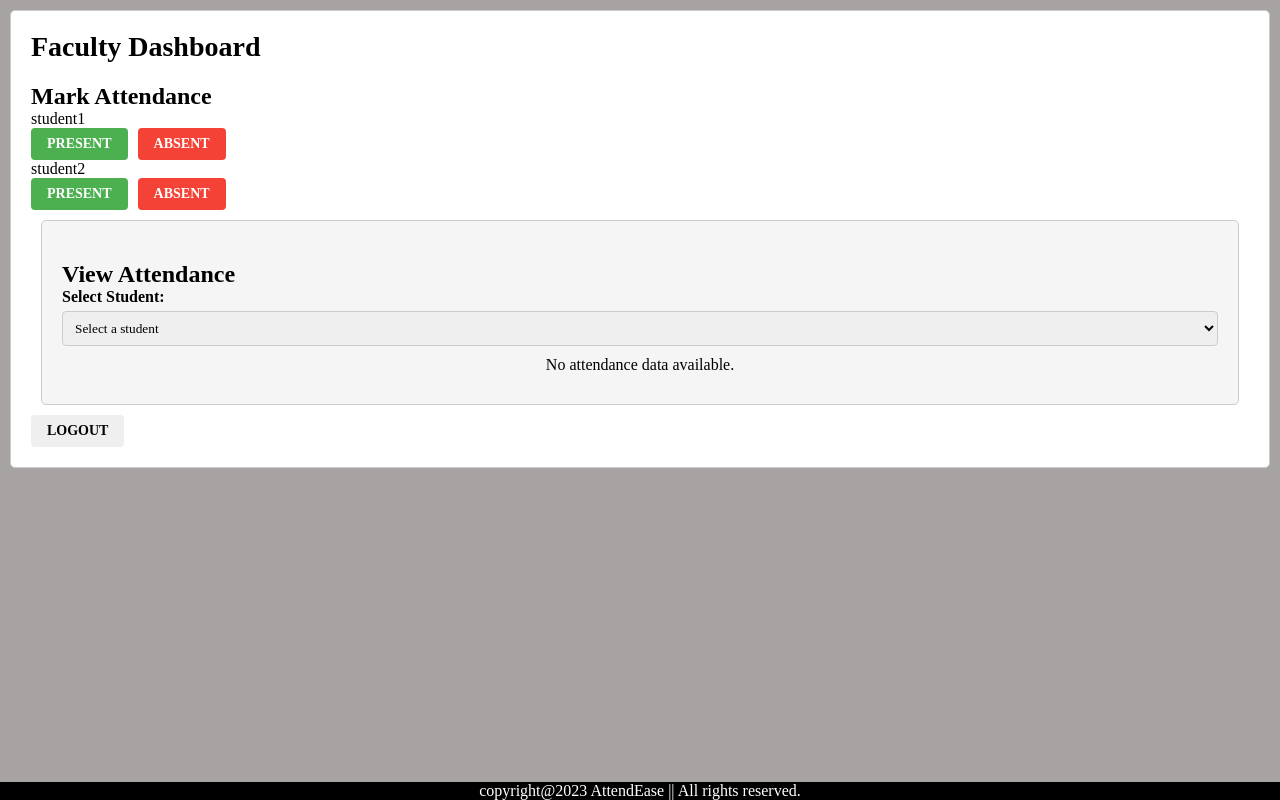
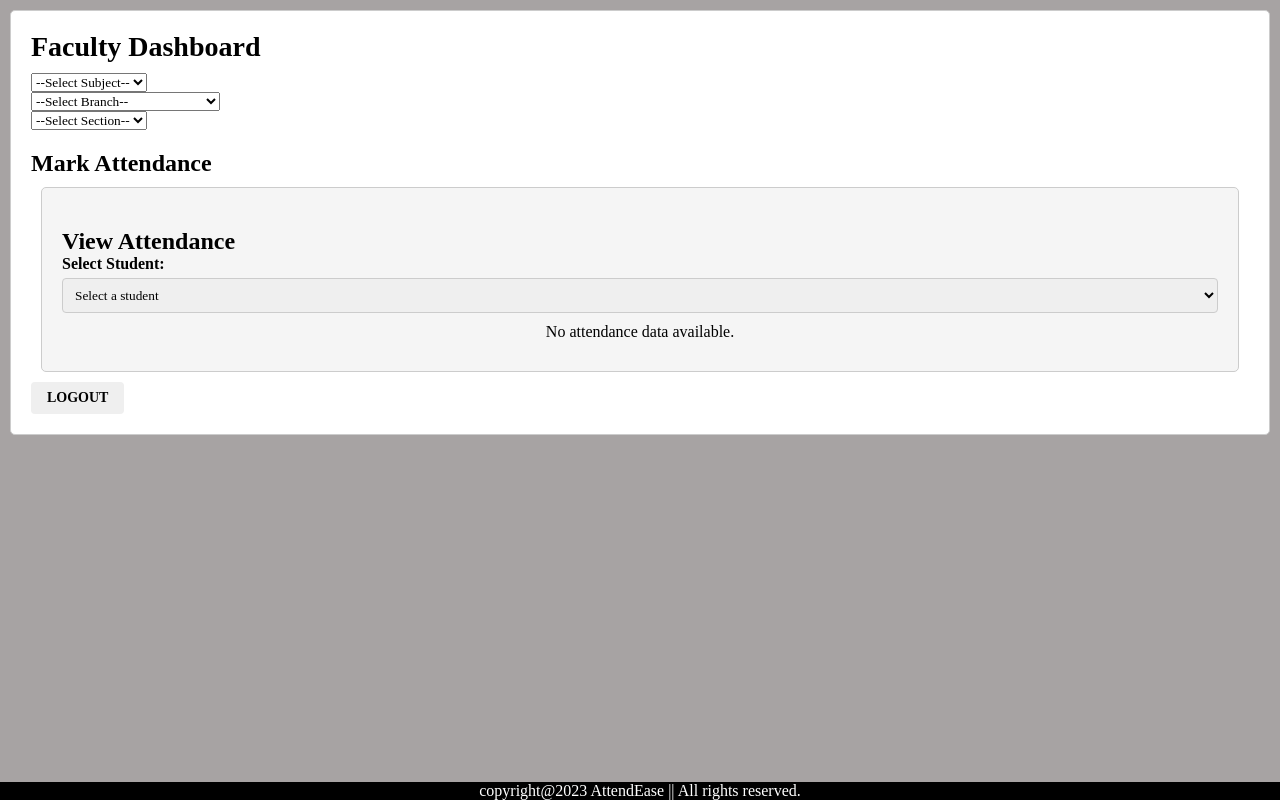
Before and after one commit to ishika3838/Attendance-App, a React (Create React App) app: page /facultydashboard in a window 1280 px wide. Built offline with nearby package versions, Linux system fonts and the light colour scheme.

Commit message:
faculty page registration page

```diff
--- a/src/App.jsx
+++ b/src/App.jsx
@@ -15,7 +15,8 @@ const initialUsers = [
     role: "student",
     year: "1",
     rollno: "304",
-    branch: "Branch A",
+    branch: "Computer Science Engineering",
+    section:"A",
     attendance: [],
   },
   {
@@ -24,7 +25,8 @@ const initialUsers = [
     role: "student",
     year: "",
     rollno: "",
-    branch: "",
+    branch: "Information Technology",
+    section:"A",
     attendance: [],
   },
 ];
--- a/src/components/faculty/index.jsx
+++ b/src/components/faculty/index.jsx
@@ -3,8 +3,11 @@ import ViewAttendance from '../viewAttendance';
 import { Wrapper } from './style';
 function Faculty({ users ,setSelectedRole }) {
   const [attendanceData, setAttendanceData] = useState({});
+  const [selectedBranch,setselectedBranch]=useState('');
+  const [selectedSection , setselectedSection] = useState('')
+  const [selectedSubject , setselectedSubject] = useState('')
 // Filter out faculty users from the list
-  const studentUsers = users.filter(user => user.role === 'student');
+  const studentUsers = users.filter(user => user.role === 'student' && user.branch === selectedBranch && user.section === selectedSection);
   const markAttendance = (username, status) => {
     const currentDate = new Date().toISOString().split('T')[0];
     const updatedAttendance = {
@@ -26,7 +29,48 @@ function Faculty({ users ,setSelectedRole }) {
   return (
        <Wrapper>
      <h2>Faculty Dashboard</h2>
+     <div>
+              <div className="input">
 
+                <select
+                  value={selectedSubject}
+                  onChange={(e) => setselectedSubject(e.target.value)}
+                >
+                  <option value="" selected disabled>
+                    --Select Subject--
+                  </option>
+                  <option value="Dbms">Dbms</option>
+                  <option value="Oops">Oops</option>
+                </select>
+              </div>
+
+              <div className="input">
+
+                <select
+                  value={selectedBranch}
+                  onChange={(e) =>setselectedBranch(e.target.value)}
+                >
+                  <option value="" selected disabled>
+                    --Select Branch--
+                  </option>
+                  <option value="Computer Science Engineering">Computer Science Engineering</option>
+                  <option value="Information Technology">Information Technology</option>
+                </select>
+              </div>
+
+              <div className="input">
+
+                <select value={selectedSection} onChange={(e) => setselectedSection(e.target.value)}>
+                  <option value="" selected disabled>
+                    --Select Section--
+                  </option>
+                  <option value="A">A</option>
+                  <option value="B">B</option>
+                  <option value="C">C</option>
+                  <option value="D">D</option>
+                </select>
+              </div>
+            </div>
       <h3>Mark Attendance</h3>
       {studentUsers.map(u => (
         <div key={u.username}>
--- a/src/components/register/index.jsx
+++ b/src/components/register/index.jsx
@@ -1,24 +1,23 @@
-import React, { useState } from 'react';
-import { useNavigate } from 'react-router-dom';
-import axios from 'axios';
-import Wrapper from './style';
-import user_icon from '../assets/user_icon.png'
-import contact_icon from '../assets/contact_icon_n.png'
-import pass from '../assets/padlock_icon.png'
-import confirm_pass from '../assets/confirm_pass.png'
+import React, { useState } from "react";
+import { useNavigate } from "react-router-dom";
+import axios from "axios";
+import Wrapper from "./style";
+import user_icon from "../assets/user_icon.png";
+import contact_icon from "../assets/contact_icon_n.png";
+import pass from "../assets/padlock_icon.png";
+import confirm_pass from "../assets/confirm_pass.png";
 
-const Register=({ handleRegister,selectedRole,setSelectedRole })=> {
-
-  const [username, setUsername] = useState('');
-  const [contact,setContact] = useState('');
-  const [password, setPassword] = useState('');
-  const [confirmPassword, setConfirmPassword] = useState('');
-  const [rollno, setRollno] = useState('');
-  const [year, setYear] = useState('');
-  const [subject, setSubject] = useState('');
-  const [branch, setBranch] = useState('');
-  const [section, setSection] = useState('');
-  const [photoUrl,setPhotoUrl] = useState('');
+const Register = ({ handleRegister, selectedRole, setSelectedRole }) => {
+  const [username, setUsername] = useState("");
+  const [contact, setContact] = useState("");
+  const [password, setPassword] = useState("");
+  const [confirmPassword, setConfirmPassword] = useState("");
+  const [rollno, setRollno] = useState("");
+  const [year, setYear] = useState("");
+  const [subject, setSubject] = useState("");
+  const [branch, setBranch] = useState("");
+  const [section, setSection] = useState("");
+  const [photoUrl, setPhotoUrl] = useState("");
 
   const navigate = useNavigate();
 
@@ -26,7 +25,7 @@ const Register=({ handleRegister,selectedRole,setSelectedRole })=> {
     e.preventDefault();
 
     if (password !== confirmPassword) {
-      alert('Passwords do not match. Please try again.');
+      alert("Passwords do not match. Please try again.");
       return;
     }
 
@@ -35,64 +34,63 @@ const Register=({ handleRegister,selectedRole,setSelectedRole })=> {
       password,
       contact,
       role: selectedRole,
-      rollno: selectedRole === 'student' ? rollno : '',
-      year: selectedRole === 'student' ? year : '',
-      branch: selectedRole === 'student' ? branch : '',
-      section: setSection ==='student' ? section:'',
-      subject: selectedRole === 'faculty' ? subject : '',
-      photoUrl:selectedRole === 'student' ? photoUrl: '',
+      rollno: selectedRole === "student" ? rollno : "",
+      year: selectedRole === "student" ? year : "",
+      branch: selectedRole === "student" ? branch : "",
+      section: setSection === "student" ? section : "",
+      subject: selectedRole === "faculty" ? subject : "",
+      photoUrl: selectedRole === "student" ? photoUrl : "",
       attendance: [],
     };
 
-    e.target.value="registering";
-    e.target.disabled='true';
+    e.target.value = "registering";
+    e.target.disabled = "true";
     axios
-      .post('https://server-api1-li2k.onrender.com/api/user/add', {username,contact,password,selectedRole})
+      .post("https://server-api1-li2k.onrender.com/api/user/add", {
+        username,
+        contact,
+        password,
+        selectedRole,
+      })
       .then((response) => {
-       console.log(response.data)
+        console.log(response.data);
         console.log(selectedRole);
-       alert("successfully registered")
+        alert("successfully registered");
       })
       .catch((error) => {
-        console.error('Error registering user:', error);
+        console.error("Error registering user:", error);
       })
       .finally(() => {
-        e.target.value="signup";
-        e.target.disabled='false';
-        setUsername('');
-        setContact('');
-        setPassword('');
-        setSelectedRole('');
-
+        e.target.value = "signup";
+        e.target.disabled = "false";
+        setUsername("");
+        setContact("");
+        setPassword("");
+        setSelectedRole("");
       });
 
     handleRegister(user);
 
-    setUsername('');
-    setPassword('');
-    setConfirmPassword('');
-    setRollno('');
-    setYear('');
-    setSubject('');
-    setBranch('');
-    setPhotoUrl('');
-    alert('Registration successful! Please proceed to login.');
-    navigate('/login');
-
+    setUsername("");
+    setPassword("");
+    setConfirmPassword("");
+    setRollno("");
+    setYear("");
+    setSubject("");
+    setBranch("");
+    setPhotoUrl("");
+    alert("Registration successful! Please proceed to login.");
+    navigate("/login");
   };
-
 
   return (
     <Wrapper>
-<div className='container'>
-
+      <div className="container">
         <h2>Register</h2>
 
         <form onSubmit={handleSubmit}>
-
-    <div className='input'>
-
-    <img src={user_icon} alt='user_icon'/>
+          <div className="input">
+            <img src={user_icon} alt="user_icon" />
             <input
               type="text"
               placeholder="Your Name"
@@ -101,9 +99,8 @@ const Register=({ handleRegister,selectedRole,setSelectedRole })=> {
             />
           </div>
 
-      <div className='input'>
-
-      <img src={contact_icon} alt='contact_icon'/>
+          <div className="input">
+            <img src={contact_icon} alt="contact_icon" />
             <input
               type="text"
               placeholder="Contact"
@@ -112,19 +109,16 @@ const Register=({ handleRegister,selectedRole,setSelectedRole })=> {
             />
           </div>
 
-<div className='input'>
-
-<img src={pass} alt='password_icon'/>
+          <div className="input">
+            <img src={pass} alt="password_icon" />
             <input
               type="password"
               placeholder="Password"
               value={password}
               onChange={(e) => setPassword(e.target.value)}
-
             />
 
-
-<img src={confirm_pass} alt='confirmpass_icon'/>
+            <img src={confirm_pass} alt="confirmpass_icon" />
             <input
               type="password"
               placeholder="Confirm Password"
@@ -138,12 +132,10 @@ const Register=({ handleRegister,selectedRole,setSelectedRole })=> {
           <option value="faculty">Faculty</option>
         </select> */}
 
-        {selectedRole === 'student' && (
+          {selectedRole === "student" && (
             <div>
-
-<div className='input'>
-
-<img src={user_icon} alt='user_icon'/>
+              <div className="input">
+                <img src={user_icon} alt="user_icon" />
                 <input
                   type="text"
                   placeholder="Rollnumber"
@@ -152,15 +144,15 @@ const Register=({ handleRegister,selectedRole,setSelectedRole })=> {
                 />
               </div>
 
-        <div className='input'>
-
-
+              <div className="input">
                 {/* <label> */}
                 {/* Select Year: */}
 
-              <img src={user_icon} alt='user_icon'/>
+                <img src={user_icon} alt="user_icon" />
                 <select value={year} onChange={(e) => setYear(e.target.value)}>
-                <option value="" selected disabled>--Select Year--</option>
+                  <option value="" selected disabled>
+                    --Select Year--
+                  </option>
                   <option value="1">1 Year</option>
                   <option value="2">2 Year</option>
                   <option value="3">3 Year</option>
@@ -170,114 +162,106 @@ const Register=({ handleRegister,selectedRole,setSelectedRole })=> {
                 {/* </label> */}
               </div>
 
-        <div className='input'>
-
-
+              <div className="input">
                 {/* <label> */}
                 {/* Select Branch: */}
 
-              <img src={user_icon} alt='user_icon'/>
-              <select value={branch} onChange={(e) => setBranch(e.target.value)}>
-                <option value="" selected disabled>--Select Branch--</option>
-                <option value="Computer Science Engineering">Computer Science Engineering</option>
-                <option value="Information Technology">Information Technology</option>
-                {/* Add more branches here */}
+                <img src={user_icon} alt="user_icon" />
+                <select
+                  value={branch}
+                  onChange={(e) => setBranch(e.target.value)}
+                >
+                  <option value="" selected disabled>
+                    --Select Branch--
+                  </option>
+                  <option value="Computer Science Engineering">
+                    Computer Science Engineering
+                  </option>
+                  <option value="Information Technology">
+                    Information Technology
+                  </option>
                 </select>
-            {/* </label> */}
               </div>
-            {/* <label> */}
 
-            <div className='input'>
-
-
-              {/* Select Section: */}
-
-              <img src={user_icon} alt='user_icon'/>
-              <select value={section} onChange={(e) => setSection(e.target.value)}>
-                <option value="" selected disabled>Select Section</option>
+              <div className="input">
+                <img src={user_icon} alt="user_icon" />
+                <select
+                  value={section}
+                  onChange={(e) => setSection(e.target.value)}
+                >
+                  <option value="" selected disabled>
+                    Select Section
+                  </option>
                   <option value="A">A</option>
                   <option value="B">B</option>
                   <option value="C">C</option>
                   <option value="D">D</option>
-                {/* Add more years here */}
                 </select>
-            {/* </label> */}
               </div>
             </div>
           )}
-        {selectedRole === 'faculty' && (
+          {/* {selectedRole === "faculty" && (
             <div>
-            {/* <label> */}
-
-   <div className='input'>
-
-
-              {/* Select Subject: */}
-
-              <img src={user_icon} alt='user_icon'/>
-              <select value={subject} onChange={(e) => setSubject(e.target.value)}>
-                <option value="" selected disabled>--Select Subject--</option>
+              <div className="input">
+                <img src={user_icon} alt="user_icon" />
+                <select
+                  value={subject}
+                  onChange={(e) => setSubject(e.target.value)}
+                >
+                  <option value="" selected disabled>
+                    --Select Subject--
+                  </option>
                   <option value="subject1">Dbms</option>
                   <option value="subject2">Oops</option>
-                {/* Add more subjects here */}
                 </select>
-            {/* </label> */}
               </div>
-            {/* <label> */}
 
-   <div className='input'>
-
-
-              {/* Select Branch: */}
-
-                  <img src={user_icon} alt='user_icon'/>
-              <select value={branch} onChange={(e) => setBranch(e.target.value)}>
-                <option value="" selected disabled>--Select Branch--</option>
+              <div className="input">
+                <img src={user_icon} alt="user_icon" />
+                <select
+                  value={branch}
+                  onChange={(e) => setBranch(e.target.value)}
+                >
+                  <option value="" selected disabled>
+                    --Select Branch--
+                  </option>
                   <option value="branch1">Computer Science Engineering</option>
                   <option value="branch2">Information Technology</option>
-                {/* Add more branches here */}
                 </select>
-            {/* </label> */}
               </div>
-            {/* <label> */}
-              {/* Select Year: */}
 
-    <div className='input'>
-
-    <img src={user_icon} alt='user_icon'/>
+              <div className="input">
+                <img src={user_icon} alt="user_icon" />
                 <select value={year} onChange={(e) => setYear(e.target.value)}>
-                <option value="" selected disabled>--Select Year--</option>
+                  <option value="" selected disabled>
+                    --Select Year--
+                  </option>
                   <option value="year1">1 Year</option>
                   <option value="year2">2 Year</option>
                   <option value="year2">3 Year</option>
                   <option value="year2">4 Year</option>
-                {/* Add more years here */}
                 </select>
-            {/* </label> */}
               </div>
             </div>
-        )}
-          {/* <label> */}
+          )} */}
 
-   <div className='input'>
-
-   <img src={user_icon} alt='user_icon'/>
+          <div className="input">
+            <img src={user_icon} alt="user_icon" />
             Choose Profile Photo:
             <input
               type="file"
               accept="image/*"
-            onChange={(e) => setPhotoUrl(URL.createObjectURL(e.target.files[0]))}
+              onChange={(e) =>
+                setPhotoUrl(URL.createObjectURL(e.target.files[0]))
+              }
             />
             {/* </label> */}
           </div>
           <button type="submit">Register</button>
         </form>
-
-
       </div>
     </Wrapper>
-
   );
-}
+};
 
 export default Register;
```
Lines whose indentation alone changed are shown as unchanged.
